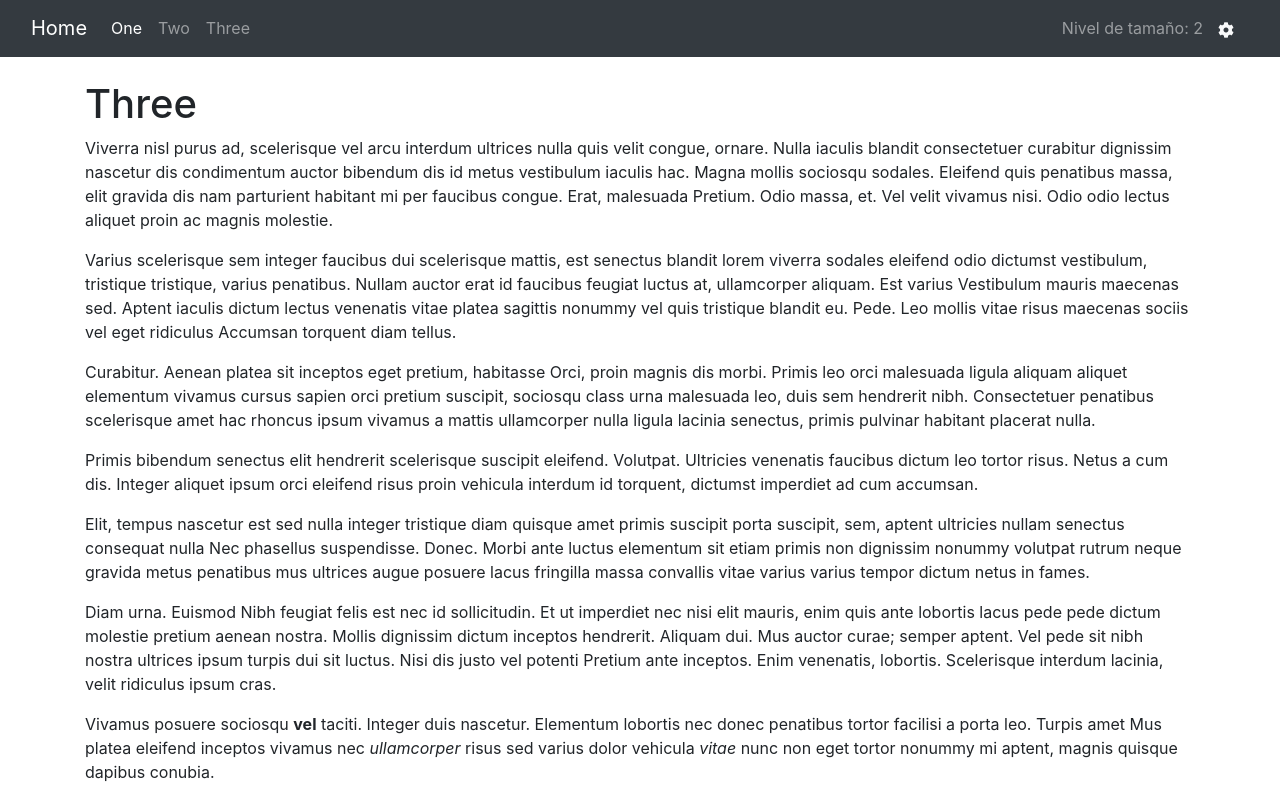
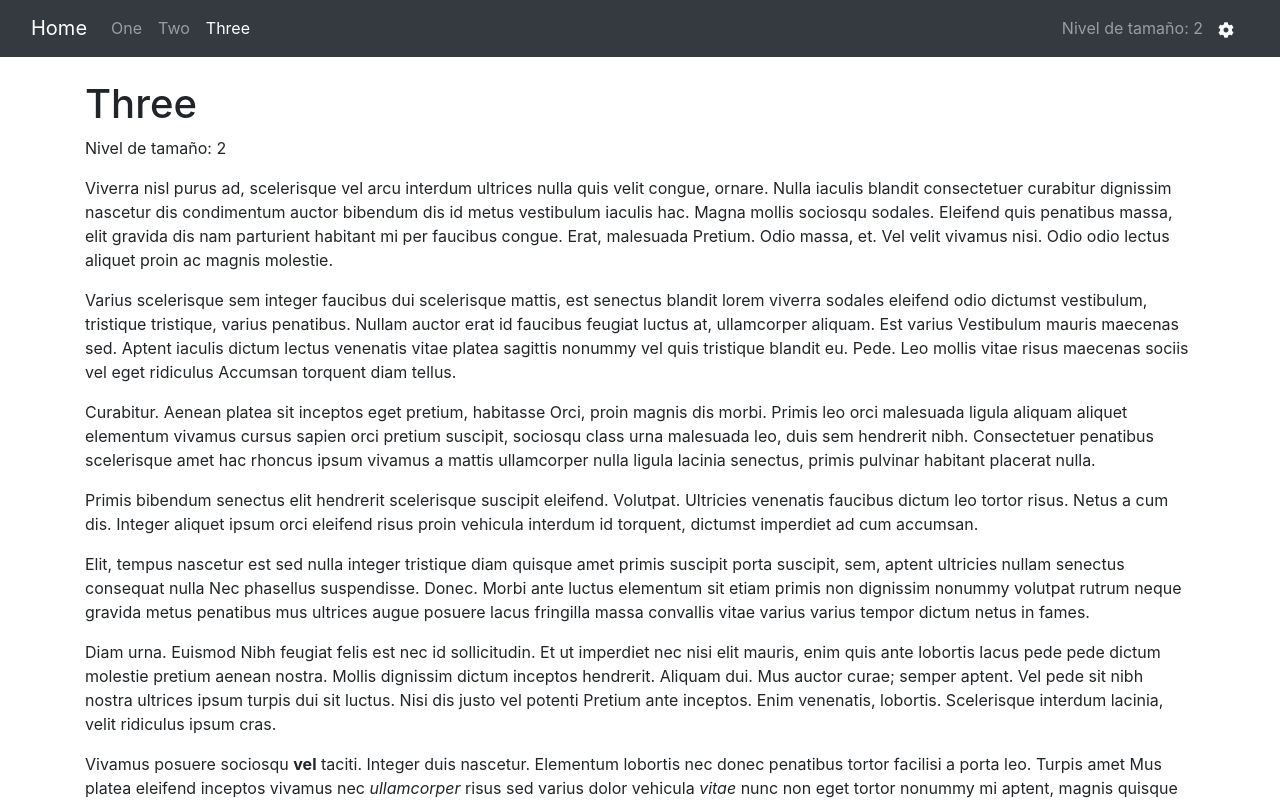
Before and after one commit to cealcuadrado/angular-navbar-service, an Angular app: page /three in a window 1280 px wide. Shown: the top 800 px of the page. Built offline with nearby package versions, Linux system fonts and the light colour scheme.

Commit message:
Importado servicio navbar al resto de las vistas

```diff
--- a/src/app/home/home.component.ts
+++ b/src/app/home/home.component.ts
@@ -12,8 +12,7 @@ export class HomeComponent implements OnInit {
     private navbar: NavbarService
   ) { }
 
-  ngOnInit(): void {
-  }
+  ngOnInit(): void {}
 
   obtenerNivelTamannio(): number {
     return this.navbar.obtenerNivelTamannio();
--- a/src/app/layout/navbar/navbar.component.html
+++ b/src/app/layout/navbar/navbar.component.html
@@ -8,13 +8,13 @@
     <div class="mr-auto">
       <ul class="navbar-nav">
         <li class="nav-item">
-          <a class="nav-link active" href="#" [routerLink]="['one']">One</a>
+          <a class="nav-link" href="#" [routerLink]="['one']" [routerLinkActive]="'active'">One</a>
         </li>
         <li class="nav-item">
-          <a class="nav-link" href="#" [routerLink]="['two']">Two</a>
+          <a class="nav-link" href="#" [routerLink]="['two']" [routerLinkActive]="'active'">Two</a>
         </li>
         <li class="nav-item">
-          <a class="nav-link" href="#" [routerLink]="['three']">Three</a>
+          <a class="nav-link" href="#" [routerLink]="['three']" [routerLinkActive]="'active'">Three</a>
         </li>
       </ul>
     </div>
--- a/src/app/one/one.component.html
+++ b/src/app/one/one.component.html
@@ -1,4 +1,6 @@
 <h1>One</h1>
+
+<p>Nivel de tamaño: {{obtenerNivelTamannio()}}</p>
 
 <p>Egestas leo consectetuer ligula morbi laoreet ligula montes, vel lacus accumsan Inceptos orci elit dapibus auctor
   integer tristique magna malesuada ridiculus pharetra luctus lobortis urna enim elit, nostra, porttitor dignissim Erat
--- a/src/app/one/one.component.ts
+++ b/src/app/one/one.component.ts
@@ -1,15 +1,17 @@
+import { NavbarService } from './../layout/navbar/navbar.service';
 import { Component, OnInit } from '@angular/core';
 
 @Component({
   selector: 'app-one',
   templateUrl: './one.component.html',
-  styleUrls: ['./one.component.scss']
+  styleUrls: ['./one.component.scss'],
 })
 export class OneComponent implements OnInit {
+  constructor(private navbar: NavbarService) {}
 
-  constructor() { }
+  ngOnInit(): void {}
 
-  ngOnInit(): void {
+  obtenerNivelTamannio(): number {
+    return this.navbar.obtenerNivelTamannio();
   }
-
 }
--- a/src/app/three/three.component.html
+++ b/src/app/three/three.component.html
@@ -1,4 +1,6 @@
 <h1>Three</h1>
+
+<p>Nivel de tamaño: {{obtenerNivelTamannio()}}</p>
 
 <p>Viverra nisl purus ad, scelerisque vel arcu interdum ultrices nulla quis velit congue, ornare. Nulla iaculis blandit
   consectetuer curabitur dignissim nascetur dis condimentum auctor bibendum dis id metus vestibulum iaculis hac. Magna
--- a/src/app/three/three.component.ts
+++ b/src/app/three/three.component.ts
@@ -1,15 +1,17 @@
+import { NavbarService } from './../layout/navbar/navbar.service';
 import { Component, OnInit } from '@angular/core';
 
 @Component({
   selector: 'app-three',
   templateUrl: './three.component.html',
-  styleUrls: ['./three.component.scss']
+  styleUrls: ['./three.component.scss'],
 })
 export class ThreeComponent implements OnInit {
+  constructor(private navbar: NavbarService) {}
 
-  constructor() { }
+  ngOnInit(): void {}
 
-  ngOnInit(): void {
+  obtenerNivelTamannio(): number {
+    return this.navbar.obtenerNivelTamannio();
   }
-
 }
--- a/src/app/two/two.component.html
+++ b/src/app/two/two.component.html
@@ -1,4 +1,6 @@
 <h1>Two</h1>
+
+<p>Nivel de tamaño: {{obtenerNivelTamannio()}}</p>
 
 <p>Semper, magnis vitae. Sem dis gravida posuere est ultricies volutpat. Tincidunt nisi nisl imperdiet integer ultrices
   pellentesque, malesuada pharetra. Ante rhoncus congue Dui egestas tempor suspendisse ultrices laoreet hac. Aptent vel.
--- a/src/app/two/two.component.ts
+++ b/src/app/two/two.component.ts
@@ -1,15 +1,17 @@
+import { NavbarService } from './../layout/navbar/navbar.service';
 import { Component, OnInit } from '@angular/core';
 
 @Component({
   selector: 'app-two',
   templateUrl: './two.component.html',
-  styleUrls: ['./two.component.scss']
+  styleUrls: ['./two.component.scss'],
 })
 export class TwoComponent implements OnInit {
+  constructor(private navbar: NavbarService) {}
 
-  constructor() { }
+  ngOnInit(): void {}
 
-  ngOnInit(): void {
+  obtenerNivelTamannio(): number {
+    return this.navbar.obtenerNivelTamannio();
   }
-
 }
```
